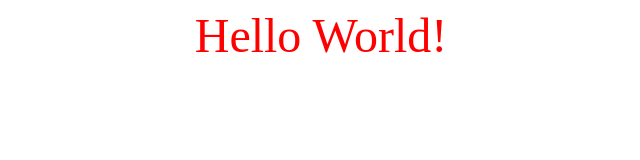
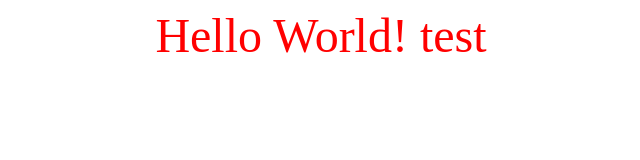
Before and after one commit to ShibaevDmitriiJava60/get-started-git, a plain HTML site: page index.html in a window 1280 px wide. Shown: the whole page, without its empty margins (319-959 px from the left). Drawn offline with Linux system fonts and the light colour scheme.

Commit message:
test commit

```diff
--- a/index.html
+++ b/index.html
@@ -7,6 +7,6 @@
     <link rel="stylesheet" href="css/styles.css">
 </head>
 <body>
-    <div> Hello World! </div>
+    <div> Hello World! test</div>
 </body>
 </html>
```
